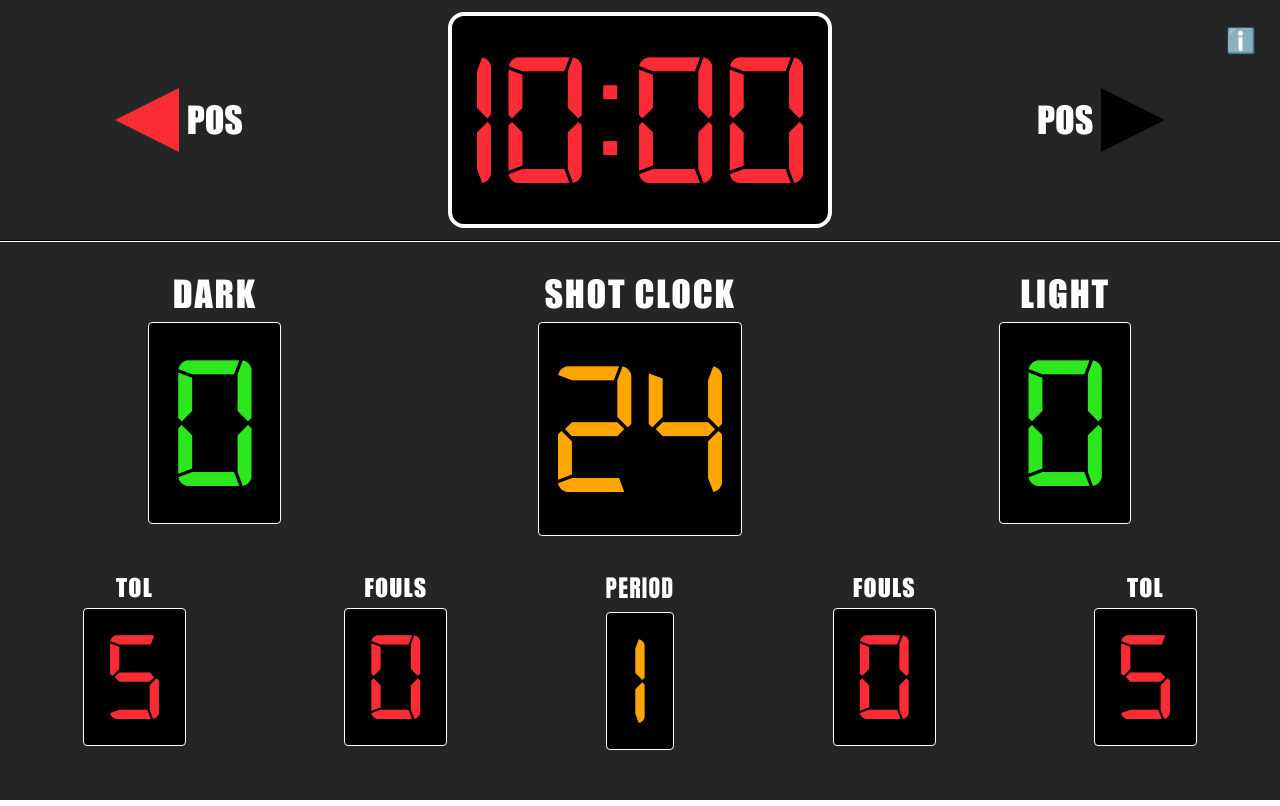
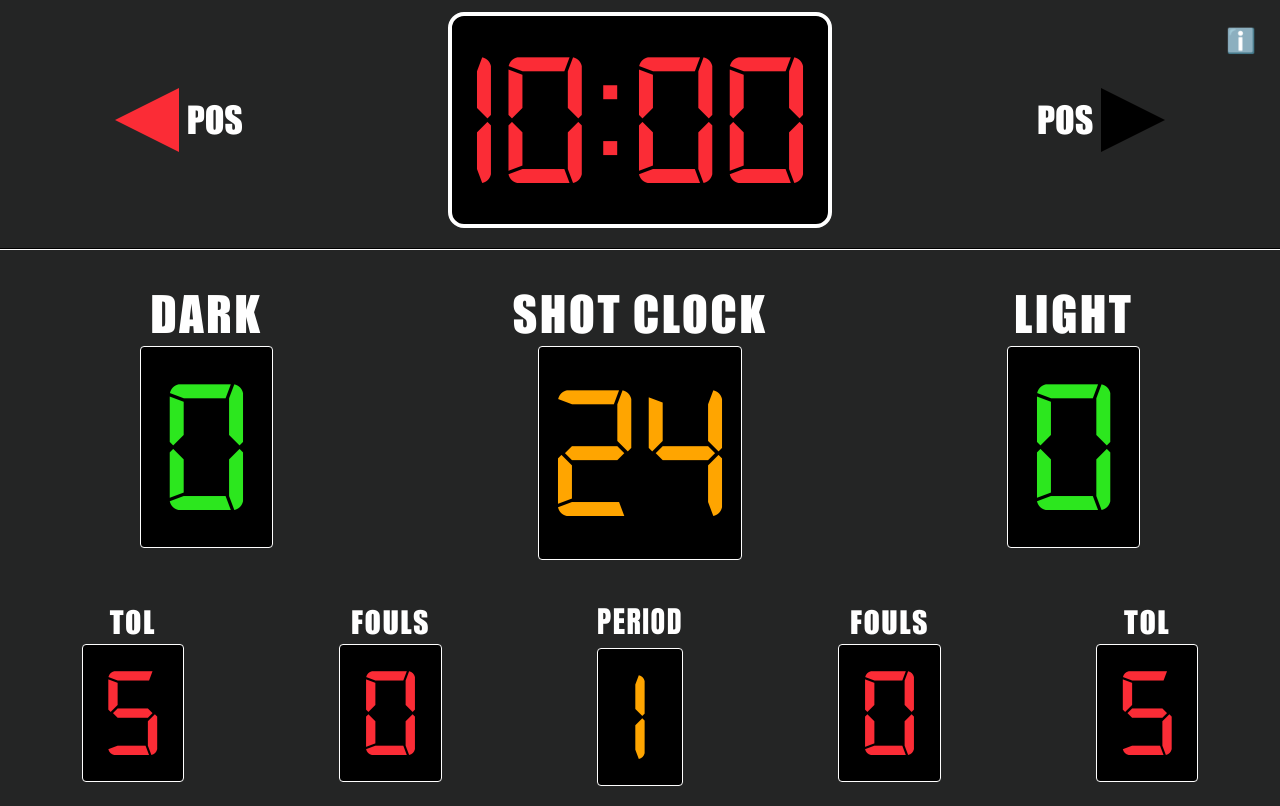
Before and after one commit to amlagsac/basketball-scoreboard, a SvelteKit app: page / in a window 1280 px wide. Built offline with nearby package versions, Linux system fonts and the light colour scheme.

Commit message:
Adjust font size of score and foul details

```diff
--- a/src/routes/+page.svelte
+++ b/src/routes/+page.svelte
@@ -45,7 +45,7 @@
 	>
 		ℹ️
 	</button>
-	<div class="flex w-full flex-1 flex-col gap-3">
+	<div class="flex w-full flex-1 flex-col gap-5">
 		<BallPossessionAndGameTimer bind:shotClock bind:isGameTimerRunning />
 		<hr class="h-[.10rem] bg-white md:h-[.15rem]" />
 		<TeamScoreAndShotClock bind:shotClock bind:isGameTimerRunning />
--- a/src/routes/components/OtherDetailsBox.svelte
+++ b/src/routes/components/OtherDetailsBox.svelte
@@ -3,11 +3,11 @@
 </script>
 
 <div class="flex flex-col items-center gap-2 md:gap-1">
-	<h3 class="text-md text-center font-[Impact] tracking-wider text-white md:text-2xl">
+	<h3 class="text-md text-center font-[Impact] tracking-wider text-white md:text-3xl">
 		{boxLabel}
 	</h3>
 	<div class="rounded-sm border border-white bg-black px-2 py-1 text-center md:px-5 md:py-1">
-		<span class="font-[Digital-7] text-5xl leading-none text-red-500 md:text-[8rem]"
+		<span class="font-[Digital-7] text-6xl leading-none text-red-500 md:text-[8rem]"
 			>{isFoul && boxValue > 4 ? 'P' : boxValue}</span
 		>
 	</div>
--- a/src/routes/components/TeamScore.svelte
+++ b/src/routes/components/TeamScore.svelte
@@ -5,12 +5,12 @@
 <div class="flex flex-col items-center gap-2">
 	<h2
 		contenteditable="true"
-		class="text-center font-[Impact] text-lg break-words text-white md:text-4xl md:tracking-wider"
+		class="text-center font-[Impact] text-lg break-words text-white md:text-5xl md:tracking-wider"
 	>
 		{teamName}
 	</h2>
 	<div class="w-full rounded-sm border border-white bg-black px-5 py-1 text-center">
-		<span class="font-[Digital-7] text-6xl leading-none text-[#2CE71E] md:text-[12rem]"
+		<span class="font-[Digital-7] text-7xl leading-none text-[#2CE71E] md:text-[12rem]"
 			>{teamScore}</span
 		>
 	</div>
--- a/src/routes/views/TeamScoreAndShotClock.svelte
+++ b/src/routes/views/TeamScoreAndShotClock.svelte
@@ -93,13 +93,13 @@
 <div class="flex justify-between px-4 pt-3 md:justify-around md:p-5">
 	<TeamScore teamName={'DARK'} teamScore={darkScore} />
 	<div class="flex flex-col items-center gap-2">
-		<h2 class="text-center font-[Impact] text-lg text-white md:text-4xl md:tracking-wider">
+		<h2 class="text-center font-[Impact] text-lg text-white md:text-5xl md:tracking-wider">
 			SHOT CLOCK
 		</h2>
 		<div class="rounded-sm border border-white bg-black px-2.5 py-2.5 text-center md:p-2.5">
 			<span
 				contenteditable="true"
-				class="font-[Digital-7] text-5xl leading-none text-[#FFA500] md:text-[12rem]"
+				class="font-[Digital-7] text-6xl leading-none text-[#FFA500] md:text-[12rem]"
 				oninput={(event: Event) => updateShotClock(event)}>{shotClock}</span
 			>
 		</div>
--- a/src/routes/views/TimeoutAndFoulDetails.svelte
+++ b/src/routes/views/TimeoutAndFoulDetails.svelte
@@ -67,19 +67,19 @@
 	}
 </script>
 
-<div class="flex justify-around px-1 pt-5 md:p-1">
+<div class="flex justify-around px-1 pt-5 md:p-1 md:pb-5">
 	<OtherDetailsBox boxLabel={'TOL'} boxValue={darkTimeouts} />
 	<OtherDetailsBox boxLabel={'FOULS'} boxValue={darkFouls} isFoul={true} />
 	<div class="flex flex-col items-center gap-2">
 		<h3
-			class="text-md text-center font-[Impact] font-bold text-white md:text-2xl md:tracking-wider"
+			class="text-md text-center font-[Impact] font-bold text-white md:text-3xl md:tracking-wider"
 		>
 			PERIOD
 		</h3>
 		<div
 			class="w-full rounded-sm border border-white bg-black px-2 py-1 text-center md:px-5 md:py-1"
 		>
-			<span class="font-[Digital-7] text-5xl leading-none text-[#FFA500] md:text-[8rem]"
+			<span class="font-[Digital-7] text-6xl leading-none text-[#FFA500] md:text-[8rem]"
 				>{currentPeriod > 4 ? 'OT' : currentPeriod}</span
 			>
 		</div>
```
